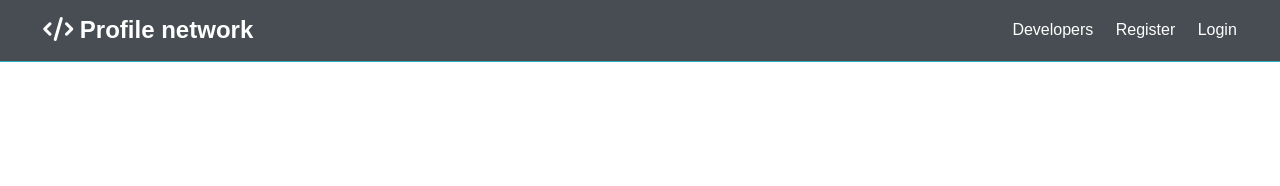
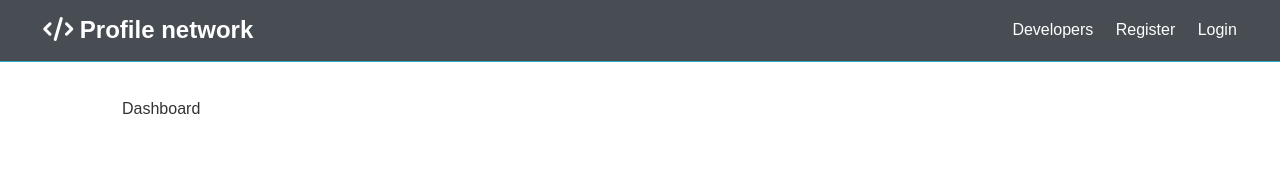
Before and after one commit to sergeylem/profile-network, a React (Create React App) app in the folder client/: page /dashboard in a window 1280 px wide. Shown: the top 186 px of the page. Built offline with nearby package versions, Linux system fonts and the light colour scheme; no server answers.

Commit message:
Added dashboard component

```diff
--- a/client/src/App.js
+++ b/client/src/App.js
@@ -6,6 +6,7 @@ import Landing from './components/layout/Landing';
 import Login from './components/auth/Login';
 import Register from './components/auth/Register';
 import Alert from './components/layout/Alert';
+import Dashboard from './components/dashboard/Dashboard';
 //Redux
 import { Provider } from 'react-redux';
 import store from './store';
@@ -32,6 +33,7 @@ const App = () => {
             <Switch>
               <Route exact path='/login' component={Login} />
               <Route exact path='/register' component={Register} />
+              <Route exact path='/dashboard' component={Dashboard} />
 
             </Switch>
 
--- /dev/null
+++ b/client/src/components/dashboard/Dashboard.js
@@ -0,0 +1,16 @@
+import React from 'react'
+import PropTypes from 'prop-types'
+
+const Dashboard = props => {
+  return (
+    <div>
+      Dashboard
+    </div>
+  )
+}
+
+Dashboard.propTypes = {
+
+}
+
+export default Dashboard
```
Also changed, not shown: client/src/components/routing/PrivateRoute.js (added, +20 -0 lines).
